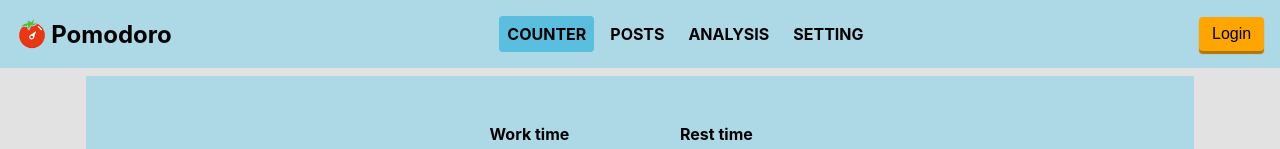
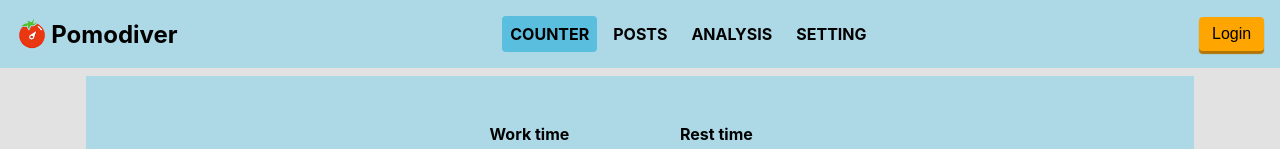
Before and after one commit to YellowD54321/Pomodoro-ts, a React (Create React App) app: page / in a window 1280 px wide. Shown: the top 149 px of the page. Built offline with nearby package versions, Linux system fonts and the light colour scheme; no server answers.

Commit message:
add new website name

```diff
--- a/src/components/logo/Logo.tsx
+++ b/src/components/logo/Logo.tsx
@@ -2,6 +2,7 @@ import StyledLogo, { StyledIcon, StyledTitle } from './Logo.styles';
 import pomodoro_icon from '../../assets/pomodoro_icon.png';
 import { useNavigate } from 'react-router-dom';
 import { PATH } from '../../constants';
+import { WEBSITE_NAME } from '../../config';
 
 const Logo = () => {
   const naviagte = useNavigate();
@@ -9,7 +10,7 @@ const Logo = () => {
   return (
     <StyledLogo onClick={() => naviagte(PATH.HOME)}>
       <StyledIcon src={pomodoro_icon} alt="pomodoro" />
-      <StyledTitle>Pomodoro</StyledTitle>
+      <StyledTitle>{WEBSITE_NAME}</StyledTitle>
     </StyledLogo>
   );
 };
--- a/src/config.ts
+++ b/src/config.ts
@@ -7,7 +7,7 @@ if (process.env.NODE_ENV === 'production') {
   apiUrl = 'https://api.pomodiver.com';
   webSocketUrl = 'wss://api.pomodiver.com';
 }
-export const WEBSITE_NAME = 'Pomodoro';
+export const WEBSITE_NAME = 'Pomodiver';
 
 export const BASE_URL = baseUrl;
 
```
